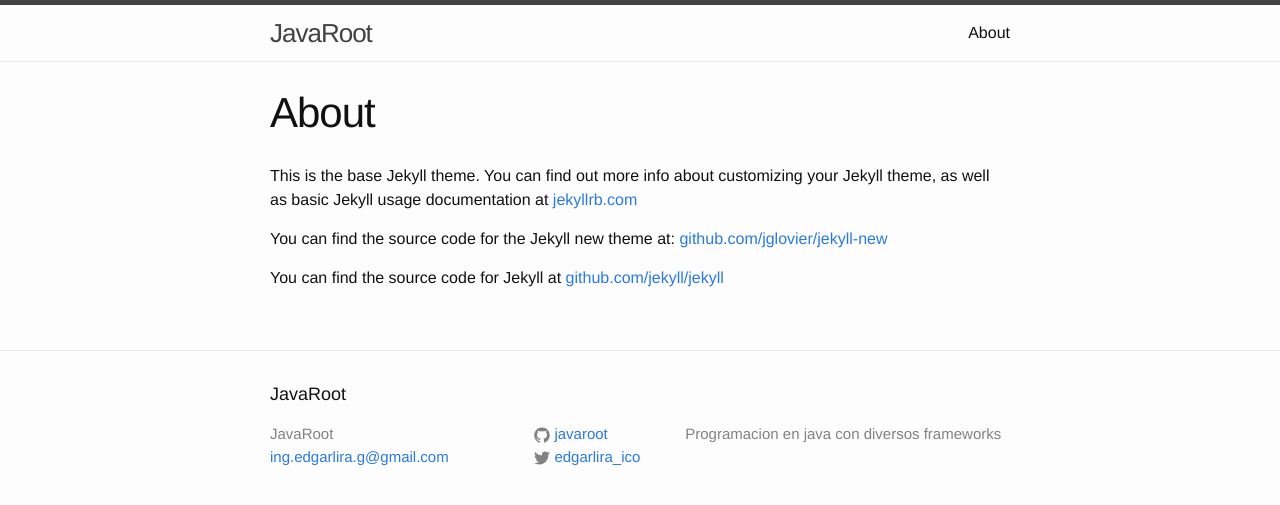
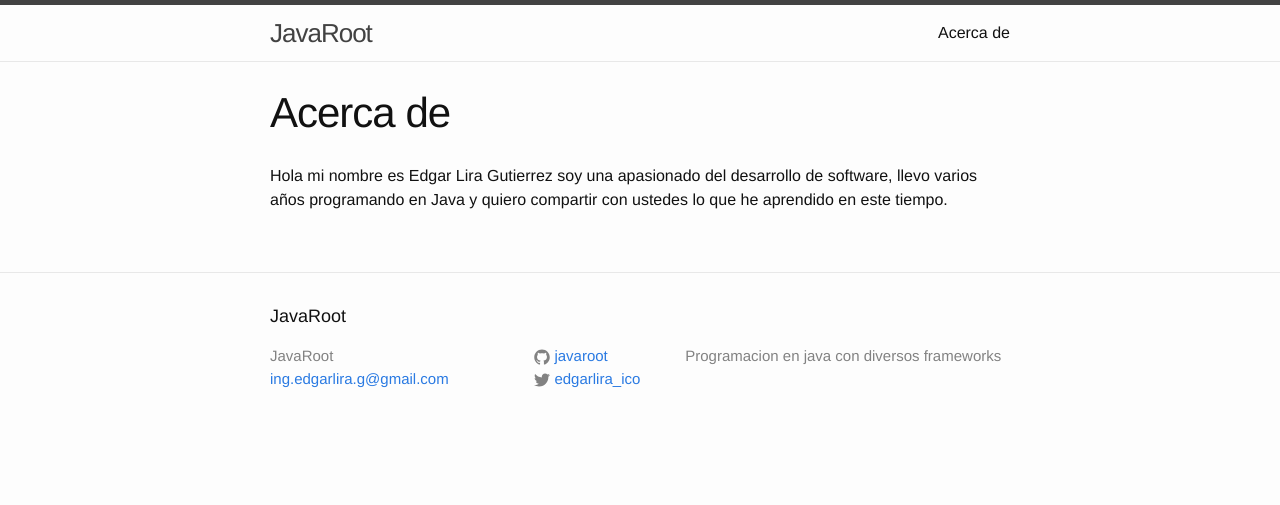
Before and after one commit to javaroot/javaroot.github.io, a Jekyll site: the page built from about.md, in a window 1280 px wide. Shown: the top 505 px of the page. Built offline with Jekyll 4.4.1, drawn with Linux system fonts in a browser that asks for light colours.

Commit message:
Acerca de..

```diff
--- a/about.md
+++ b/about.md
@@ -1,11 +1,7 @@
 ---
 layout: page
-title: About
-permalink: /about/
+title: Acerca de
+permalink: /acerca de.../
 ---
 
-This is the base Jekyll theme. You can find out more info about customizing your Jekyll theme, as well as basic Jekyll usage documentation at [jekyllrb.com](http://jekyllrb.com/)
-
-You can find the source code for the Jekyll new theme at: [github.com/jglovier/jekyll-new](https://github.com/jglovier/jekyll-new)
-
-You can find the source code for Jekyll at [github.com/jekyll/jekyll](https://github.com/jekyll/jekyll)
+Hola mi nombre es Edgar Lira Gutierrez soy una apasionado del desarrollo de software, llevo varios años programando en Java y quiero compartir con ustedes lo que he aprendido en este tiempo.
```
